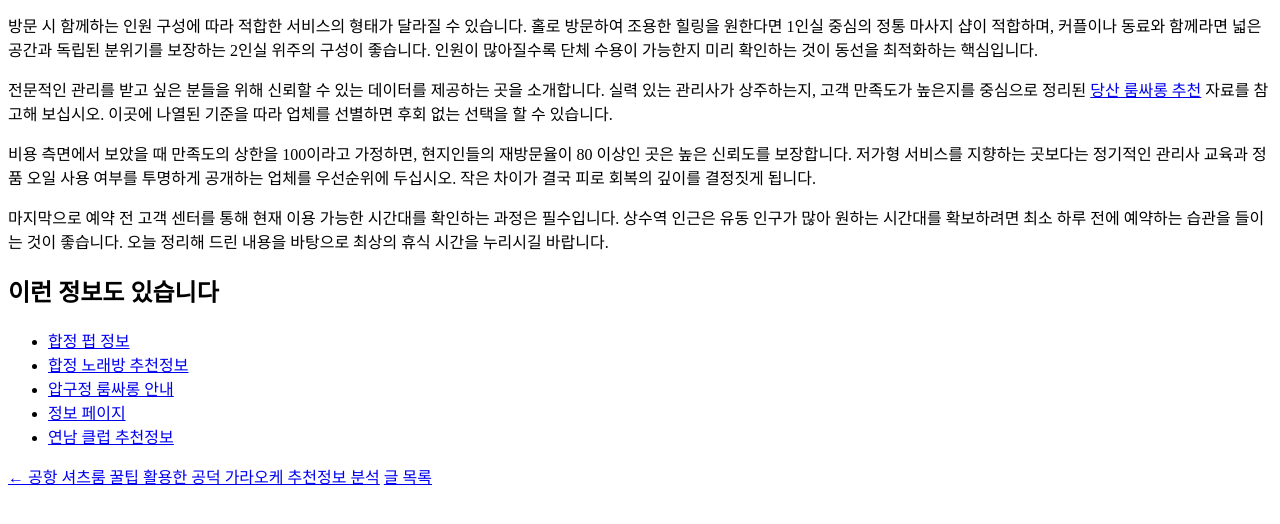
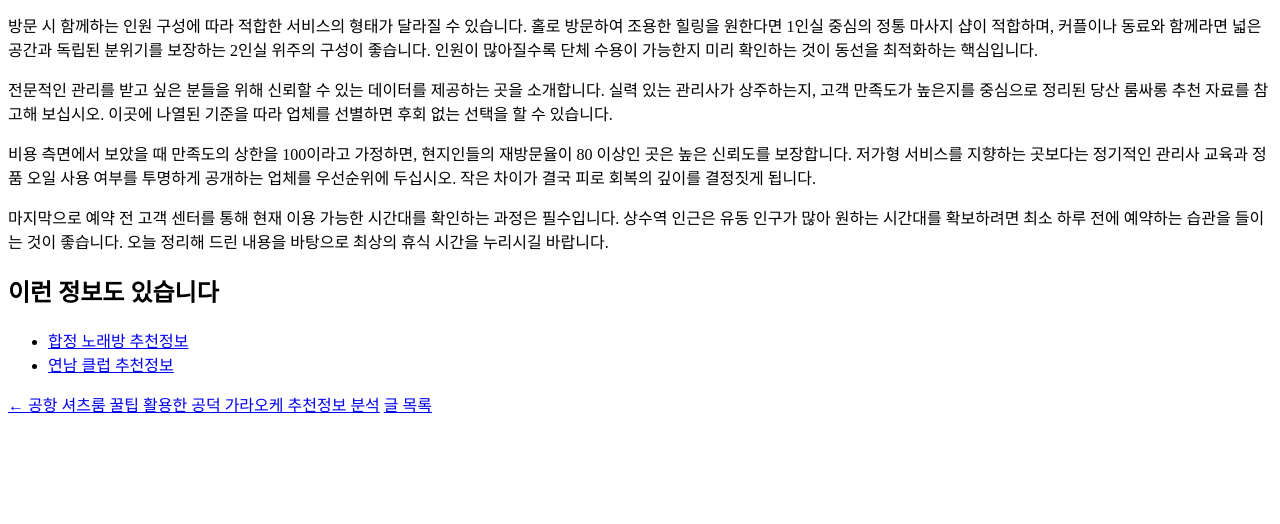
Before and after one commit to tidalhss-star/bp-t3b02-gh-shirts-tip, a plain HTML site: page posts/gemini-coverage-20260722-0219.html in a window 1280 px wide. Shown: the part 140-664 px from the top of the page. Drawn offline with Linux system fonts and the light colour scheme.

Commit message:
deploy: garbage-free snapshot 2026-08-26T19:15:17.768Z

```diff
--- a/posts/gemini-coverage-20260722-0219.html
+++ b/posts/gemini-coverage-20260722-0219.html
@@ -14,16 +14,13 @@
  <h1>상수에서 품격 있는 마사지 서비스를 선택하는 기준</h1>
  <p>진정한 휴식을 원한다면 청결한 위생 상태, 숙련된 관리사의 기술력, 합리적인 요금 체계라는 세 가지 조건을 모두 충족해야 합니다. 최근 공항 셔츠룸 꿀팁을 찾아보던 이용객들 사이에서 상수 지역의 피로 해소 공간이 주목받고 있습니다. 단순히 가격만 비교하는 것이 아니라 각 시설이 제공하는 관리 프로그램의 질을 꼼꼼하게 따져보는 지혜가 요구됩니다.</p>
  <p>방문 시 함께하는 인원 구성에 따라 적합한 서비스의 형태가 달라질 수 있습니다. 홀로 방문하여 조용한 힐링을 원한다면 1인실 중심의 정통 마사지 샵이 적합하며, 커플이나 동료와 함께라면 넓은 공간과 독립된 분위기를 보장하는 2인실 위주의 구성이 좋습니다. 인원이 많아질수록 단체 수용이 가능한지 미리 확인하는 것이 동선을 최적화하는 핵심입니다.</p>
- <p>전문적인 관리를 받고 싶은 분들을 위해 신뢰할 수 있는 데이터를 제공하는 곳을 소개합니다. 실력 있는 관리사가 상주하는지, 고객 만족도가 높은지를 중심으로 정리된 <a class="anchor-link" href="https://roomlab-dangsan.xyz/">당산 룸싸롱 추천</a> 자료를 참고해 보십시오. 이곳에 나열된 기준을 따라 업체를 선별하면 후회 없는 선택을 할 수 있습니다.</p>
+ <p>전문적인 관리를 받고 싶은 분들을 위해 신뢰할 수 있는 데이터를 제공하는 곳을 소개합니다. 실력 있는 관리사가 상주하는지, 고객 만족도가 높은지를 중심으로 정리된 당산 룸싸롱 추천 자료를 참고해 보십시오. 이곳에 나열된 기준을 따라 업체를 선별하면 후회 없는 선택을 할 수 있습니다.</p>
  <p>비용 측면에서 보았을 때 만족도의 상한을 100이라고 가정하면, 현지인들의 재방문율이 80 이상인 곳은 높은 신뢰도를 보장합니다. 저가형 서비스를 지향하는 곳보다는 정기적인 관리사 교육과 정품 오일 사용 여부를 투명하게 공개하는 업체를 우선순위에 두십시오. 작은 차이가 결국 피로 회복의 깊이를 결정짓게 됩니다.</p>
  <p>마지막으로 예약 전 고객 센터를 통해 현재 이용 가능한 시간대를 확인하는 과정은 필수입니다. 상수역 인근은 유동 인구가 많아 원하는 시간대를 확보하려면 최소 하루 전에 예약하는 습관을 들이는 것이 좋습니다. 오늘 정리해 드린 내용을 바탕으로 최상의 휴식 시간을 누리시길 바랍니다.</p>
 <section class="r-ed92fc">
 <h2>이런 정보도 있습니다</h2>
 <ul>
-  <li><a href="https://best-hapjeong-pub.xyz/">합정 펍 정보</a></li>
   <li><a href="https://best-samseong-hotplace.xyz/">합정 노래방 추천정보</a></li>
-  <li><a href="https://nrb-apgujeong-guide.xyz/">압구정 룸싸롱 안내</a></li>
-  <li><a href="https://cheongdam-shirts-zone.xyz/">정보 페이지</a></li>
   <li><a href="https://samseong-hotplace-review.xyz/">연남 클럽 추천정보</a></li>
 </ul>
 </section>
```
Also changed, not shown: posts/gemini-coverage-20260719-0465.html (+0 -1 lines), posts/gemini-coverage-20260722-0218.html (+0 -3 lines).
